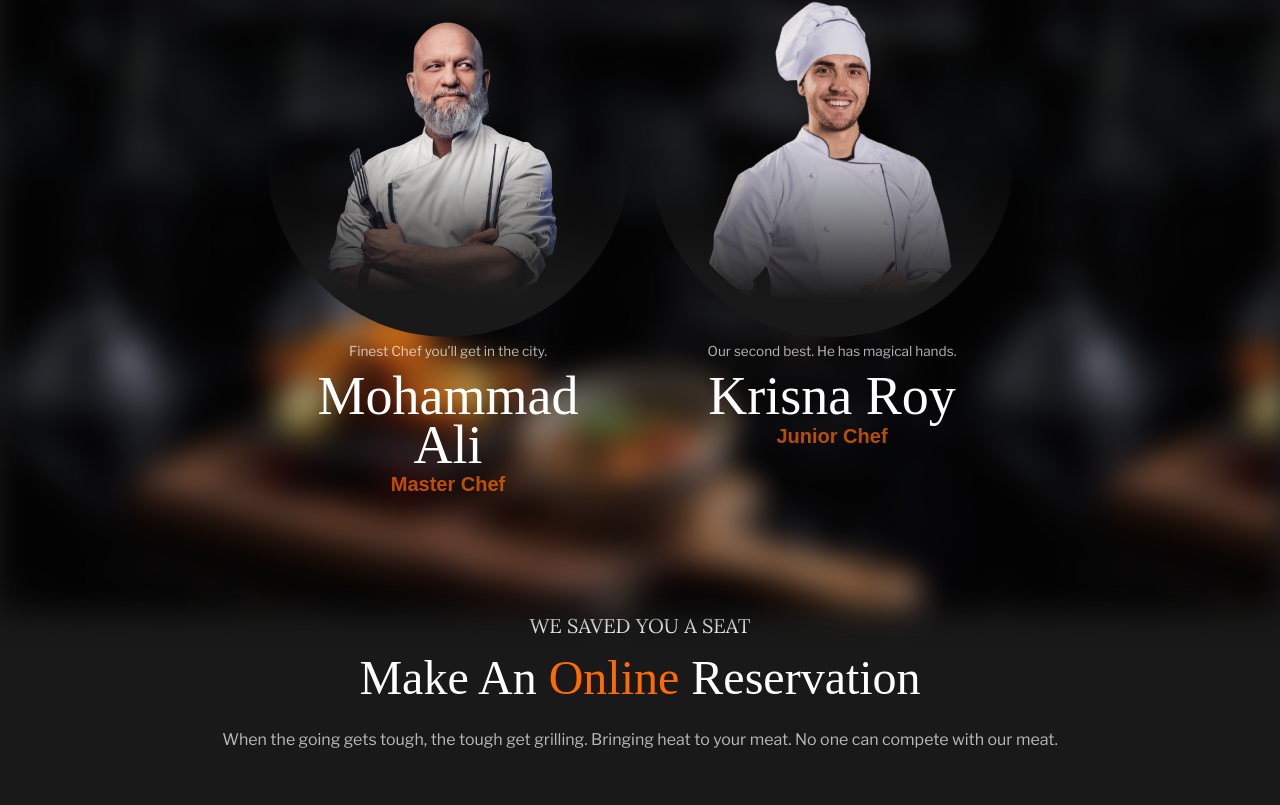
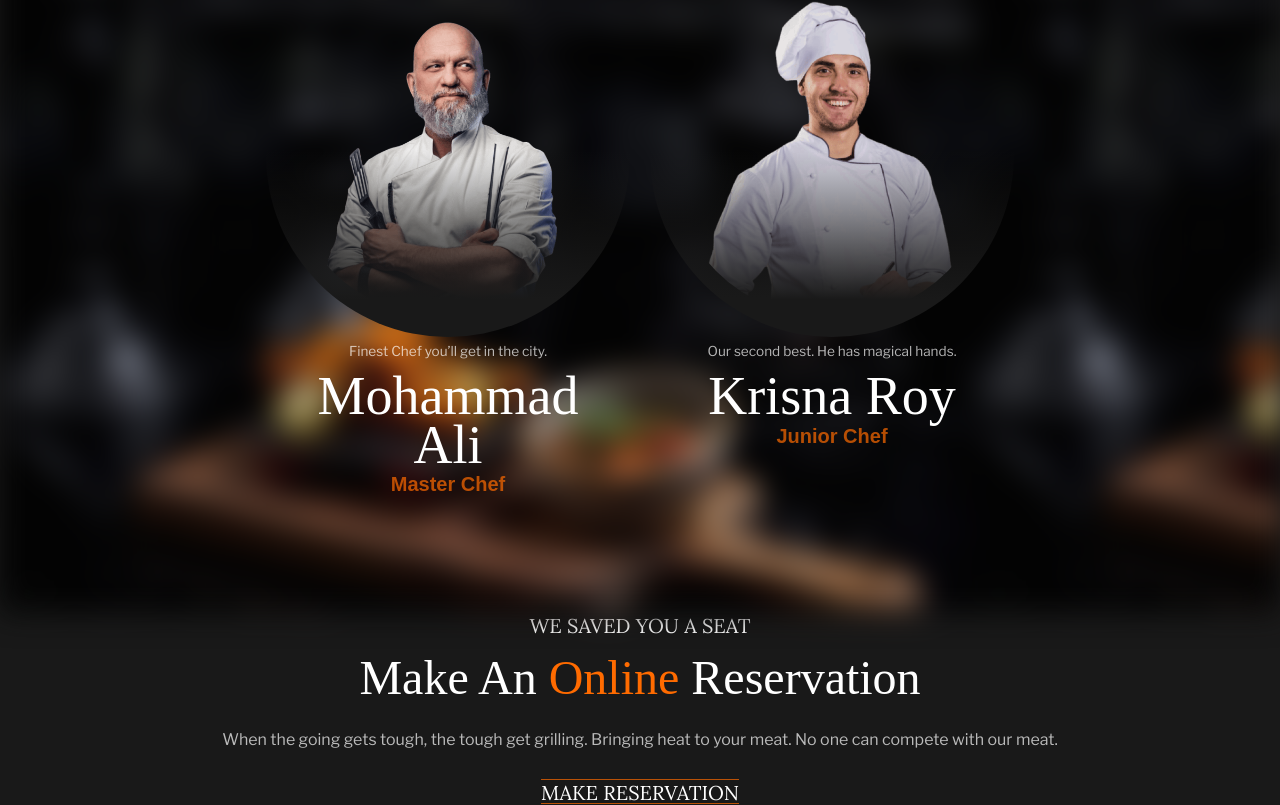
Before and after one commit to nazmus767921/Restaurant_project-1.00, a React (Vite) app: page / in a window 1280 px wide. Shown: the part 1908-2713 px from the top of the page. Before the commit the page ends 2659 px from the top, so only its background shows below. Built offline with nearby package versions, Linux system fonts and the light colour scheme; a web font is replaced by a local one.

Commit message:
A: TextBTNDoubleLines in Reservation

```diff
--- a/src/components/UI/Reservation/Reservation.jsx
+++ b/src/components/UI/Reservation/Reservation.jsx
@@ -1,5 +1,6 @@
 import { reservation } from "../../../constant/en-us/shared.constants";
 import Tag from "../Tag";
+import TextBTNDoubleLines from "../TextBTNDoubleLines";
 import Title from "../Title";
 import { Wrapper } from "./styles/Reservation.styles";
 
@@ -13,6 +14,7 @@ const Reservation = () => {
 				</div>
 				<div className="content">
 					<p>{reservation.description}</p>
+					<TextBTNDoubleLines>{reservation.btn}</TextBTNDoubleLines>
 				</div>
 			</div>
 		</Wrapper>
--- a/src/components/UI/Reservation/styles/Reservation.styles.js
+++ b/src/components/UI/Reservation/styles/Reservation.styles.js
@@ -23,6 +23,7 @@ export const Wrapper = styled.div`
 			display: flex;
 			flex-direction: column;
 			gap: 1.88em;
+			align-items: center;
 			p {
 				text-align: center;
 			}
```
